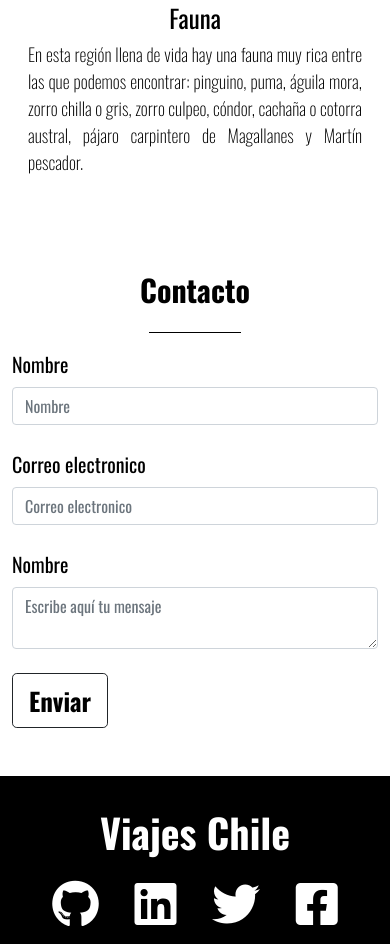
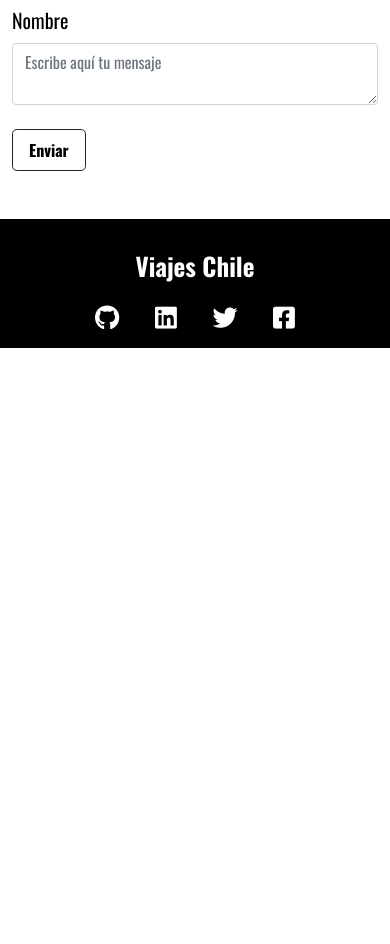
Before and after one commit to Leograterol/viajes-chile, a plain HTML site: page index.html in a window 390 px wide. Shown: the part 2877-3821 px from the top of the page. After the commit the page ends 3225 px from the top, so only its background shows below. Drawn offline with nearby package versions, Linux system fonts and the light colour scheme.

Commit message:
css modified

```diff
--- a/assets/css/style.css
+++ b/assets/css/style.css
@@ -74,6 +74,7 @@ h2 {
 }
 
 .img-top {
+
     border-radius: 5%;
 }
 
@@ -127,6 +128,9 @@ h2 {
         margin-left: 1rem;
     }
 
+    #inicio{
+        height: 300px;
+    }
 
     h1 {
         font-family: "Oswald";
@@ -147,6 +151,8 @@ h2 {
         text-align: justify;
     }
 
+
+
     .card-title {
         font-family: "Oswald";
         font-size: 25px;
@@ -160,4 +166,19 @@ h2 {
         text-align: justify;
     }
 
+
+    .bt{
+
+        font-size: 16px;
+        font-weight: 700;
+    }
+
+    #footer h1{
+        font-size: 25px;
+    }
+
+    #footer i {
+       font-size: 25px;
+
+    }
 }
```
